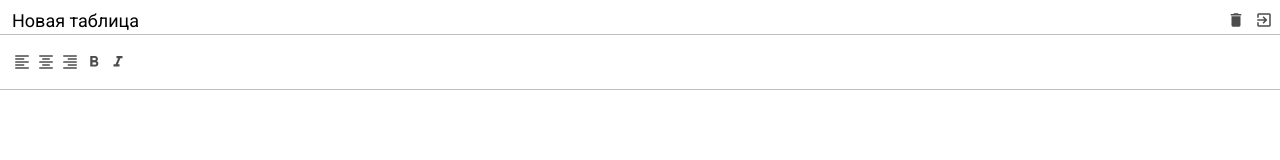
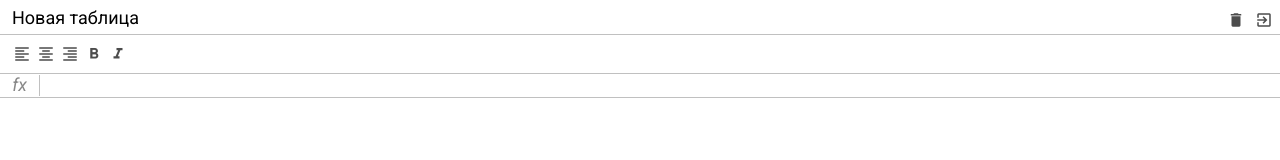
Before and after one commit to nurySar97/excel-course, a website built with webpack: page public/index.html in a window 1280 px wide. Built offline with nearby package versions, Linux system fonts and the light colour scheme.

Commit message:
excel formula developed

```diff
--- a/public/index.html
+++ b/public/index.html
@@ -58,7 +58,10 @@
       <!-- Toolbar end -->
 
       <!-- Formula start -->
-      <div class="excel__formula"></div>
+      <div class="excel__formula">
+        <div class="info">fx</div>
+        <div class="input" contenteditable spellcheck="false"></div>
+      </div>
       <!-- Formula end -->
 
       <!-- Table start -->
--- a/src/assets/scss/1_variables/_index.scss
+++ b/src/assets/scss/1_variables/_index.scss
@@ -2,4 +2,6 @@ $black: #000;
 $white: #FFF;
 $header_height: 34px;
 $toolbar_height: 40px;
+$formula_height: 24px;
 $border_color:  #C0C0C0;
+$info_cell_width: 40px;
--- a/src/assets/scss/2_mixins/_index.scss
+++ b/src/assets/scss/2_mixins/_index.scss
@@ -9,10 +9,10 @@
 	height: 24px;
 	padding: 3px;
 
-    border: 0;
-    background-color: transparent;
+	color: rgb(0 0 0 / 70%);
 
-	color: rgb(0 0 0 / 70%);
+	border: 0;
+	background-color: transparent;
 
 	& > i {
 		font-size: 18px;
--- a/src/assets/scss/3_components/_formula.scss
+++ b/src/assets/scss/3_components/_formula.scss
@@ -1 +1,36 @@
-.excel__formula {}
+.excel__formula {
+	position: absolute;
+	top: $header_height + $toolbar_height;
+	right: 0;
+	left: 0;
+
+	display: flex;
+	align-items: center;
+
+	height: $formula_height;
+
+	border-bottom: 1px solid $border_color;
+
+	& .info {
+		min-width: $info_cell_width;
+
+		text-align: center;
+
+		border-right: 1px solid $border_color;
+
+		font-size: 18px;
+		font-style: italic;
+	}
+
+	& .input {
+		width: 100%;
+		height: 100%;
+		padding: 5px 4px;
+
+		color: $black;
+
+		outline: none;
+
+		font-size: 12px;
+	}
+}
--- a/src/assets/scss/3_components/_header.scss
+++ b/src/assets/scss/3_components/_header.scss
@@ -34,5 +34,6 @@
 	}
 
 	& .button {
-		@include button(red); }
+		@include button(red);
+	}
 }
--- a/src/assets/scss/3_components/_toolbar.scss
+++ b/src/assets/scss/3_components/_toolbar.scss
@@ -1,15 +1,17 @@
 .excel__toolbar {
 	position: absolute;
+	top: $header_height;
+	right: 0;
 	left: 0;
-    right: 0;
-    top: $header_height;
+
+	display: flex;
+	align-items: center;
 
 	height: $toolbar_height;
+	padding: 7px 10px;
+
 	border-top: 1px solid $border_color;
 	border-bottom: 1px solid $border_color;
-    padding: 7px 10px;
-    display: flex;
-    align-items: center;
 
 	& .button {
 		@include button(green);
--- a/src/assets/scss/_init.scss
+++ b/src/assets/scss/_init.scss
@@ -1,3 +1,9 @@
+*,
+::after,
+::before {
+	box-sizing: border-box;
+}
+
 html,
 body {
 	width: 100%;
@@ -13,8 +19,15 @@ body {
 }
 
 button {
+	cursor: pointer;
+
+	border: 0;
+	outline: none;
 	background-color: transparent;
-	outline: none;
-	border: 0;
-	cursor: pointer;
 }
+
+.excel {
+	position: relative;
+
+	color: #888;
+}
--- a/src/assets/scss/index.scss
+++ b/src/assets/scss/index.scss
@@ -3,7 +3,3 @@
 @import "1_variables";
 @import "2_mixins";
 @import "3_components";
-
-.excel {
-	position: relative;
-}
```
Lines whose indentation alone changed are shown as unchanged.
